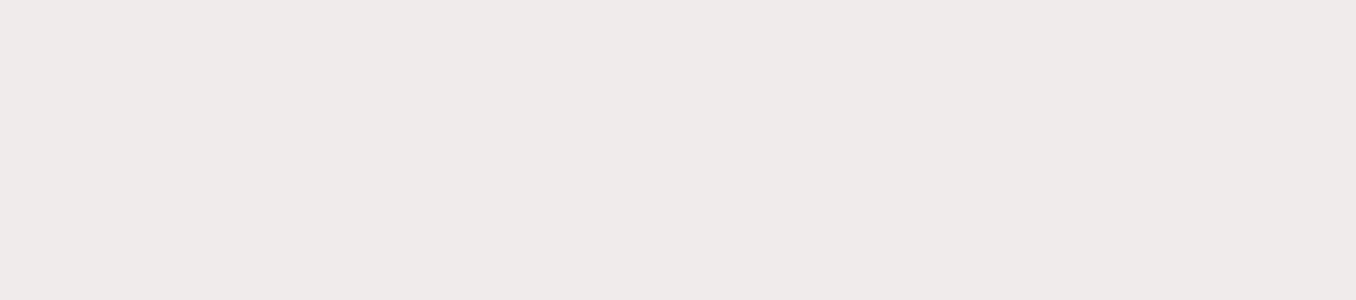
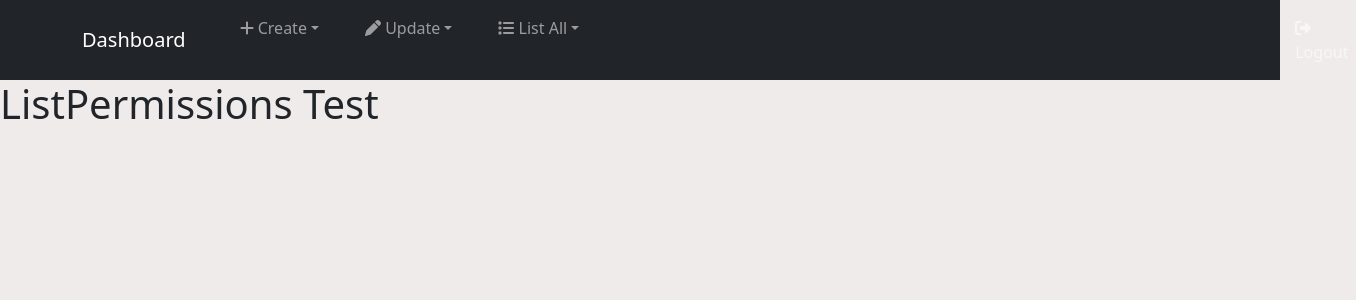
Before and after one commit to BonillaDABI/DurandalTest, a React (Create React App) app in the folder client/durandaltest/: page /listAllP in a window 1280 px wide. Before the commit this address had no page. Shown: the top 300 px of the page, 1356 px wide, since content can reach past the window. Built offline with nearby package versions, Linux system fonts and the light colour scheme.

Commit message:
New frontend routes on navbar [dropdowns]
Change navbar to use dropdown to make sections per function (create: users and roles | update: users and roles | list all: users, roles and permissions)

```diff
--- a/client/durandaltest/src/App.css
+++ b/client/durandaltest/src/App.css
@@ -3,6 +3,14 @@ body {
   margin: 0;
   width: 100%;
   height: 100%;
+}
+
+#nav-dropdown-dark-example {
+  margin-left: 30px;
+}
+
+#logout-button {
+  margin-left: 700px;
 }
 
 /* Login CSS */
--- a/client/durandaltest/src/App.js
+++ b/client/durandaltest/src/App.js
@@ -7,8 +7,12 @@ import './App.css'
 import Login from "./Pages/Login";
 import Dashboard from "./Pages/Dashboard";
 import Create from "./Pages/Create";
+import CreateR from "./Pages/CreateR";
 import Update from "./Pages/Update";
+import UpdateR from "./Pages/UpdateR";
 import ListUsers from "./Pages/ListUsers";
+import ListRoles from "./Pages/ListRoles";
+import ListPermissions from "./Pages/ListPermissions";
 import Recovery from "./Pages/Recovery";
 
 function App() {
@@ -19,8 +23,12 @@ function App() {
           <Route exact path="/recovery" element={<Recovery />} /> {/* PENDING */}
           <Route exact path="/dashboard" element={<Dashboard />} /> {/* PENDING */}
           <Route exact path="/create" element={<Create />} />
-          <Route exact path="/update" element={<Update />} /> {/* PENDING */}
+          <Route exact path="/createR" element={<CreateR />} /> {/* PENDING */}
+          <Route exact path="/update" element={<Update />} />
+          <Route exact path="/updateR" element={<UpdateR />} /> {/* PENDING */}
           <Route exact path="/listAll" element={<ListUsers />} /> {/* PENDING */}
+          <Route exact path="/listAllR" element={<ListRoles />} /> {/* PENDING */}
+          <Route exact path="/listAllP" element={<ListPermissions />} /> {/* PENDING */}
         </Routes>
     </BrowserRouter>
   );
--- a/client/durandaltest/src/Components/Navbar.js
+++ b/client/durandaltest/src/Components/Navbar.js
@@ -2,11 +2,13 @@ import React from 'react'
 import Container from 'react-bootstrap/Container';
 import Nav from 'react-bootstrap/Nav';
 import Navbar from 'react-bootstrap/Navbar';
+//import Dropdown from 'react-bootstrap/Dropdown';
+import NavDropdown from 'react-bootstrap/NavDropdown';
+import { FontAwesomeIcon } from '@fortawesome/react-fontawesome'
+import { faUserPlus, faUserPen, faUsers, faRightFromBracket, faPlus, faPen, faList, faUserGear, faUsersGear, faGear, faKey } from '@fortawesome/free-solid-svg-icons'
+//import DropdownMenu from 'react-bootstrap/esm/DropdownMenu';
+//import DropdownItem from 'react-bootstrap/esm/DropdownItem';
 import { useNavigate } from "react-router-dom";
-
-
-import { FontAwesomeIcon } from '@fortawesome/react-fontawesome'
-import { faUserPlus, faUserPen, faUsers, faRightFromBracket } from '@fortawesome/free-solid-svg-icons'
 
   const NavBar = () => {
     const navigate = useNavigate();
@@ -21,12 +23,40 @@ import { faUserPlus, faUserPen, faUsers, faRightFromBracket } from '@fortawesome
             <Navbar bg="dark" variant="dark">
                 <Container>
                     <Navbar.Brand href="/dashboard">Dashboard</Navbar.Brand>
-                    <Nav>
-                        <Nav.Link href="/create"><FontAwesomeIcon icon={faUserPlus} /> Create | Users</Nav.Link>
-                        <Nav.Link href="/update"><FontAwesomeIcon icon={faUserPen} /> Update | Users</Nav.Link>
-                        <Nav.Link href="/listAll"><FontAwesomeIcon icon={faUsers} /> List All | Users</Nav.Link>
-                        <Nav.Link onClick={() => logoutUser()}><FontAwesomeIcon icon={faRightFromBracket} /> Logout</Nav.Link>
-                    </Nav>
+                    <Navbar.Toggle aria-controls="navbar-dark-example" />
+                    <Navbar.Collapse id="navbar-dark-example">
+                        <Nav>
+                            <NavDropdown
+                                id="nav-dropdown-dark-example"
+                                menuVariant="dark"
+                                title = {<><FontAwesomeIcon icon={faPlus} /> Create</>}
+                            >
+                                <NavDropdown.Item href="/create">Users <FontAwesomeIcon icon={faUserPlus} /></NavDropdown.Item>
+                                <NavDropdown.Item href="/createR">Roles <FontAwesomeIcon icon={faUserGear} /></NavDropdown.Item>
+                            </NavDropdown>
+
+                            <NavDropdown
+                                id="nav-dropdown-dark-example"
+                                menuVariant="dark"
+                                title = {<><FontAwesomeIcon icon={faPen} /> Update</>}
+                            >
+                                <NavDropdown.Item href="/update">Users <FontAwesomeIcon icon={faUserPen} /></NavDropdown.Item>
+                                <NavDropdown.Item href="/updateR">Roles <FontAwesomeIcon icon={faGear} /></NavDropdown.Item>
+                            </NavDropdown>
+
+                            <NavDropdown
+                                id="nav-dropdown-dark-example"
+                                menuVariant="dark"
+                                title = {<><FontAwesomeIcon icon={faList} /> List All</>}
+                            >
+                                <NavDropdown.Item href="/ListAll">Users <FontAwesomeIcon icon={faUsers} /></NavDropdown.Item>
+                                <NavDropdown.Item href="/ListAllR">Roles <FontAwesomeIcon icon={faUsersGear} /></NavDropdown.Item>
+                                <NavDropdown.Item href="/ListAllP">Permissions <FontAwesomeIcon icon={faKey} /></NavDropdown.Item>
+                            </NavDropdown>
+
+                            <Nav.Link id="logout-button" onClick={() => logoutUser()}><FontAwesomeIcon icon={faRightFromBracket} /> Logout</Nav.Link>
+                        </Nav>
+                    </Navbar.Collapse>
                 </Container>
             </Navbar>
         </>
--- /dev/null
+++ b/client/durandaltest/src/Pages/CreateR.js
@@ -0,0 +1,27 @@
+import NavBar from "../Components/Navbar";
+
+const CreateR = () => {
+    const createRole = () => {
+
+    }
+
+    return (
+        <div className="cu-container">
+          <NavBar />
+          <div className="cu-content-container">
+            <form className="cu-form">
+              <h1 className="title">DABI Durandal | Create - Roles</h1>
+              <div className="input-container">
+
+              </div>
+              <div className="cu-button-container">
+                <button className="cu-button" type="submit" onClick={() => createRole()}>
+                  Create
+                </button>
+              </div>
+            </form>
+          </div>
+        </div>
+      );
+}
+export default CreateR;
--- /dev/null
+++ b/client/durandaltest/src/Pages/ListPermissions.js
@@ -0,0 +1,14 @@
+//import React, { useState } from "react";
+//import axios from "axios";
+import NavBar from "../Components/Navbar";
+
+const ListPermissions = () => {
+
+    return (
+      <div className="ListPermissions-container">
+        <NavBar />
+        <h1>ListPermissions Test</h1>
+      </div>
+    );
+  }
+  export default ListPermissions;
--- /dev/null
+++ b/client/durandaltest/src/Pages/ListRoles.js
@@ -0,0 +1,14 @@
+//import React, { useState } from "react";
+//import axios from "axios";
+import NavBar from "../Components/Navbar";
+
+const ListRoles = () => {
+
+    return (
+      <div className="ListRoles-container">
+        <NavBar />
+        <h1>ListRoles Test</h1>
+      </div>
+    );
+  }
+  export default ListRoles;
--- a/client/durandaltest/src/Pages/Update.js
+++ b/client/durandaltest/src/Pages/Update.js
@@ -12,7 +12,7 @@ import NavBar from "../Components/Navbar";
 // )
 
 
-const Create = () => {
+const Update = () => {
   // const navigate = useNavigate();
   //const [userName, setUser] = useState("");
   const [email, setEmail] = useState("");
@@ -122,4 +122,4 @@ const Create = () => {
     </div>
   );
 }
-export default Create;
+export default Update;
--- /dev/null
+++ b/client/durandaltest/src/Pages/UpdateR.js
@@ -0,0 +1,27 @@
+import NavBar from "../Components/Navbar";
+
+const UpdateR = () => {
+    const updateRole = () => {
+
+    }
+
+    return (
+        <div className="cu-container">
+          <NavBar />
+          <div className="cu-content-container">
+            <form className="cu-form">
+              <h1 className="title">DABI Durandal | Update - Roles</h1>
+              <div className="input-container">
+
+              </div>
+              <div className="cu-button-container">
+                <button className="cu-button" type="submit" onClick={() => updateRole()}>
+                  Update
+                </button>
+              </div>
+            </form>
+          </div>
+        </div>
+      );
+}
+export default UpdateR;
```
Also changed, not shown: 1 other file (tests, documents, lock files or other folders).
